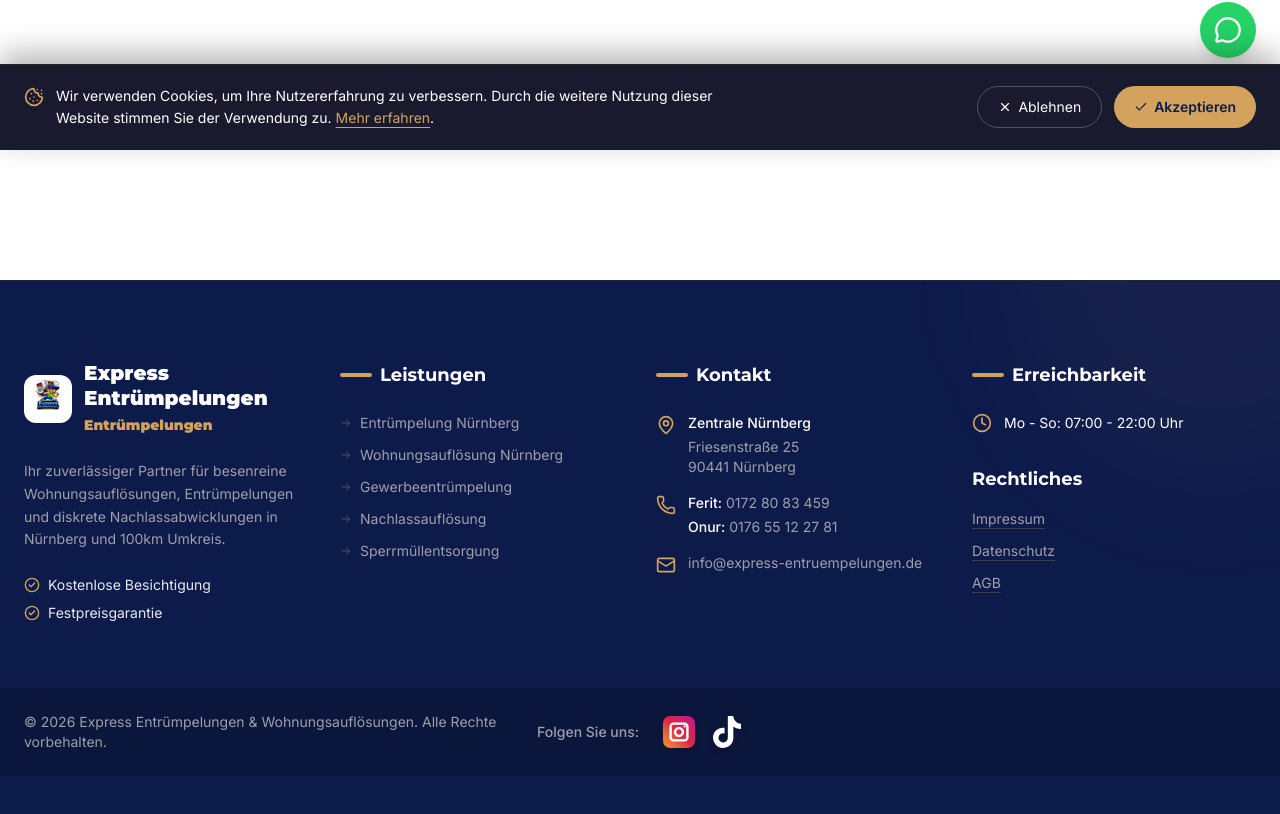
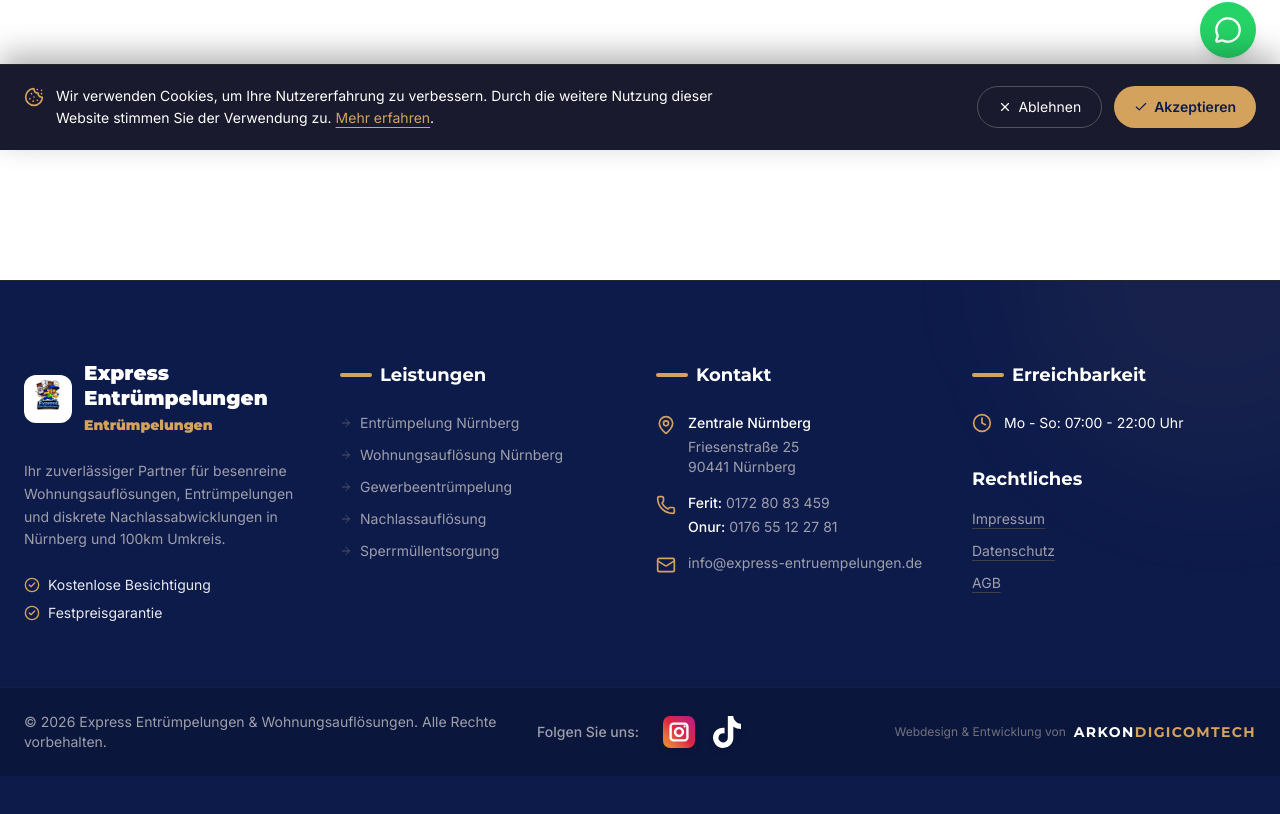
Before and after one commit to Ilker-Arkon/express-entruempelungen, a Next.js app: page / in a window 1280 px wide. Shown: the part 650-1464 px from the top of the page. Built offline with nearby package versions, Linux system fonts and the light colour scheme.

Commit message:
feat: add agency attribution link to footer

```diff
--- a/src/ux/Footer.tsx
+++ b/src/ux/Footer.tsx
@@ -214,8 +214,11 @@
             </div>
           </div>
 
-          <div className="flex-1 hidden md:block">
-            {/* Leerer Platzhalter für perfekte Zentrierung */}
+          <div className="flex-1 hidden md:flex justify-end items-center gap-2 text-xs">
+            <span className="text-zinc-500">Webdesign & Entwicklung von</span>
+            <a href="https://arkondigicomtech.de/" target="_blank" rel="noreferrer" className="hover:scale-105 transition-transform">
+               <strong className="text-white font-heading tracking-widest text-sm">ARKON<span className="text-[var(--primary)]">DIGICOMTECH</span></strong>
+            </a>
           </div>
         </div>
       </div>
```
